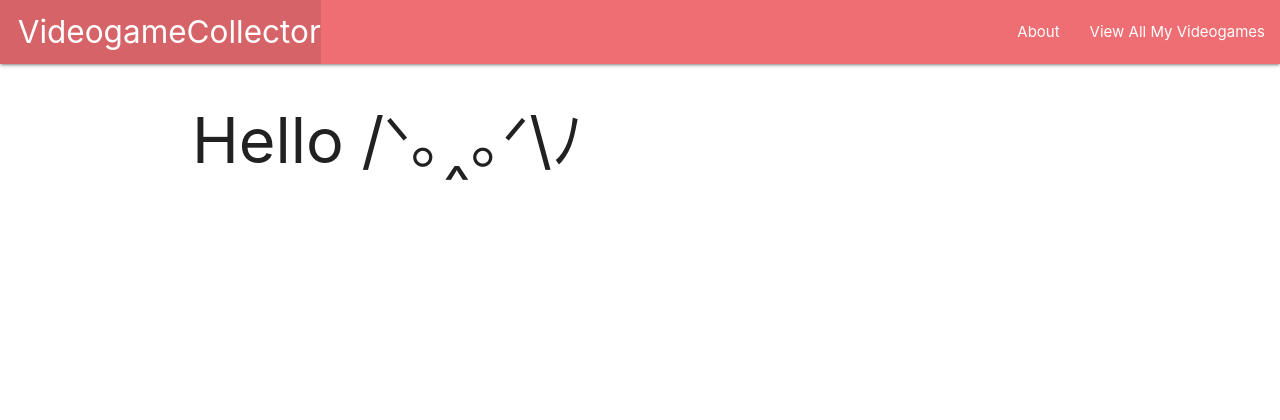
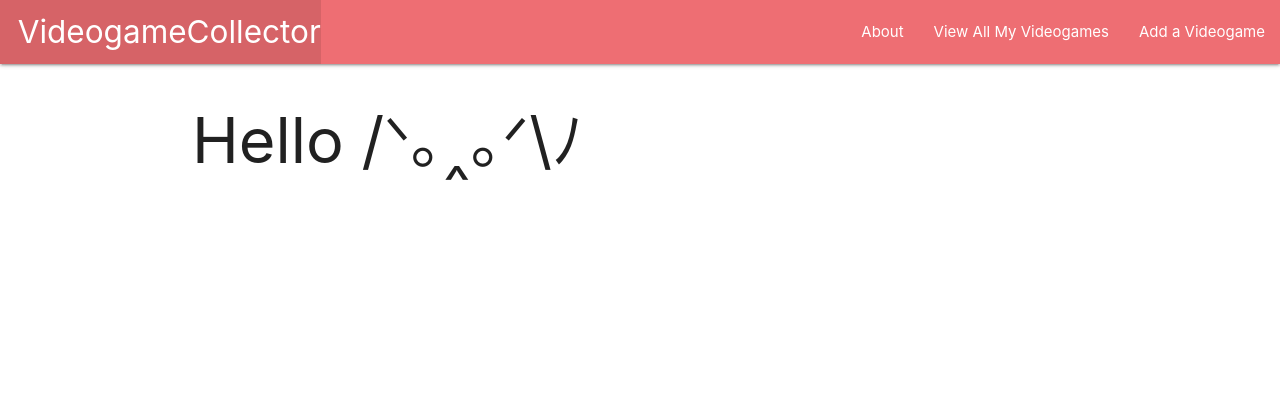
Before and after one commit to eag58914/Videogame-collector, a Django app: template main_app/templates/home.html in a window 1280 px wide. Shown: the top 420 px of the page. Run offline with Django 3.2, Linux system fonts and the light colour scheme; the template is opened without the code that fills it, so the values that code supplies are empty; parts of the project's set-up code (start-up, migrations or seed data) failed here and were passed over.

Commit message:
minor changeto url

```diff
--- a/main_app/templates/base.html
+++ b/main_app/templates/base.html
@@ -17,8 +17,9 @@
           <li><a href="/" class="left brand-logo">&nbsp;&nbsp;VideogameCollector</a></li>
         </ul>
         <ul class="right">
-          <li><a href="/about">About</a></li>
-          <li><a href="/videogames">View All My Videogames</a></li>
+          <li><a href="{% url 'about'  %}">About</a></li>
+          <li><a href="{% url 'index' %}">View All My Videogames</a></li>
+          <li> <a href="{% url 'videogame_create' %}">Add a Videogame</a></li>
         </ul>
       </div>
     </nav>
```
